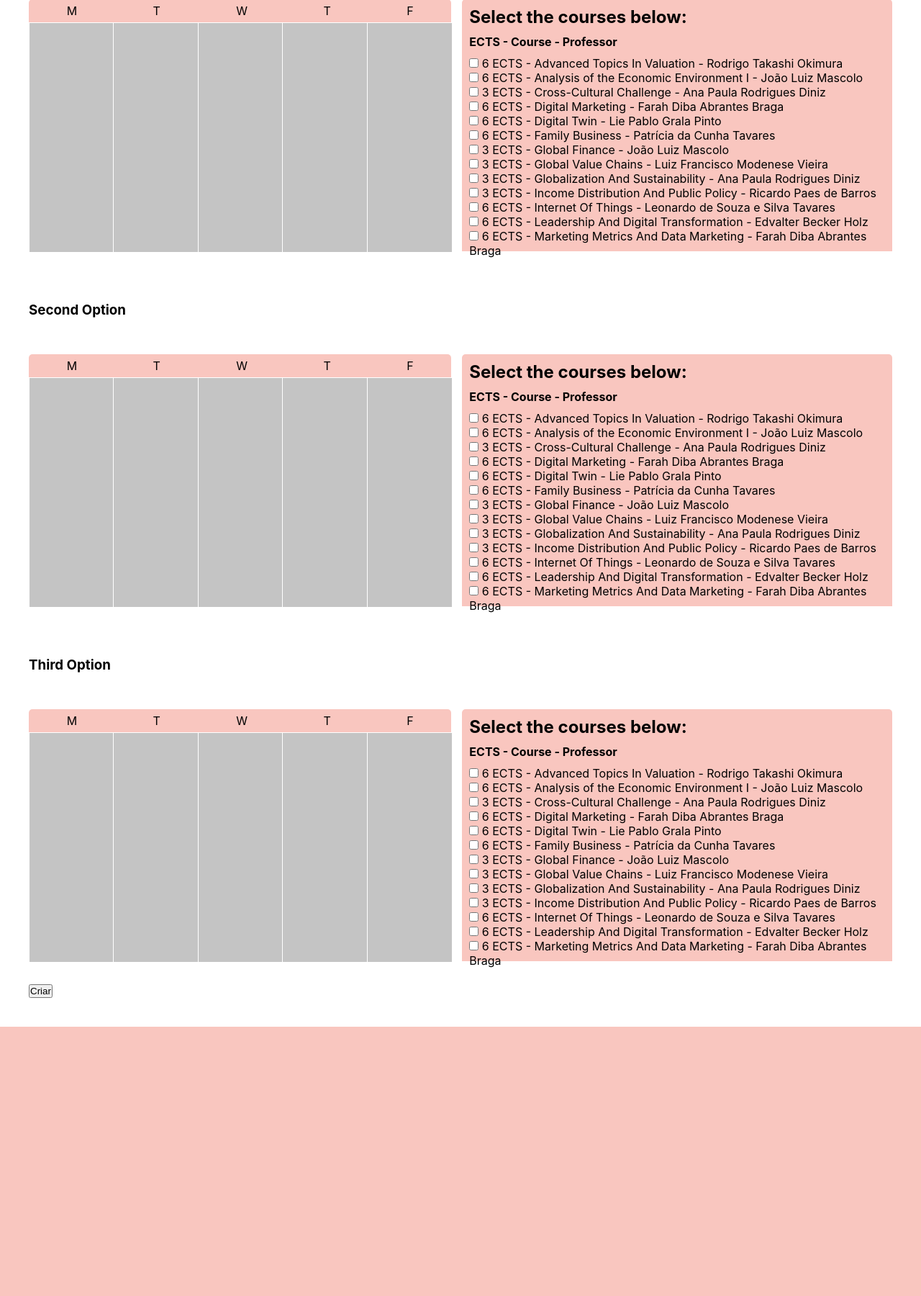
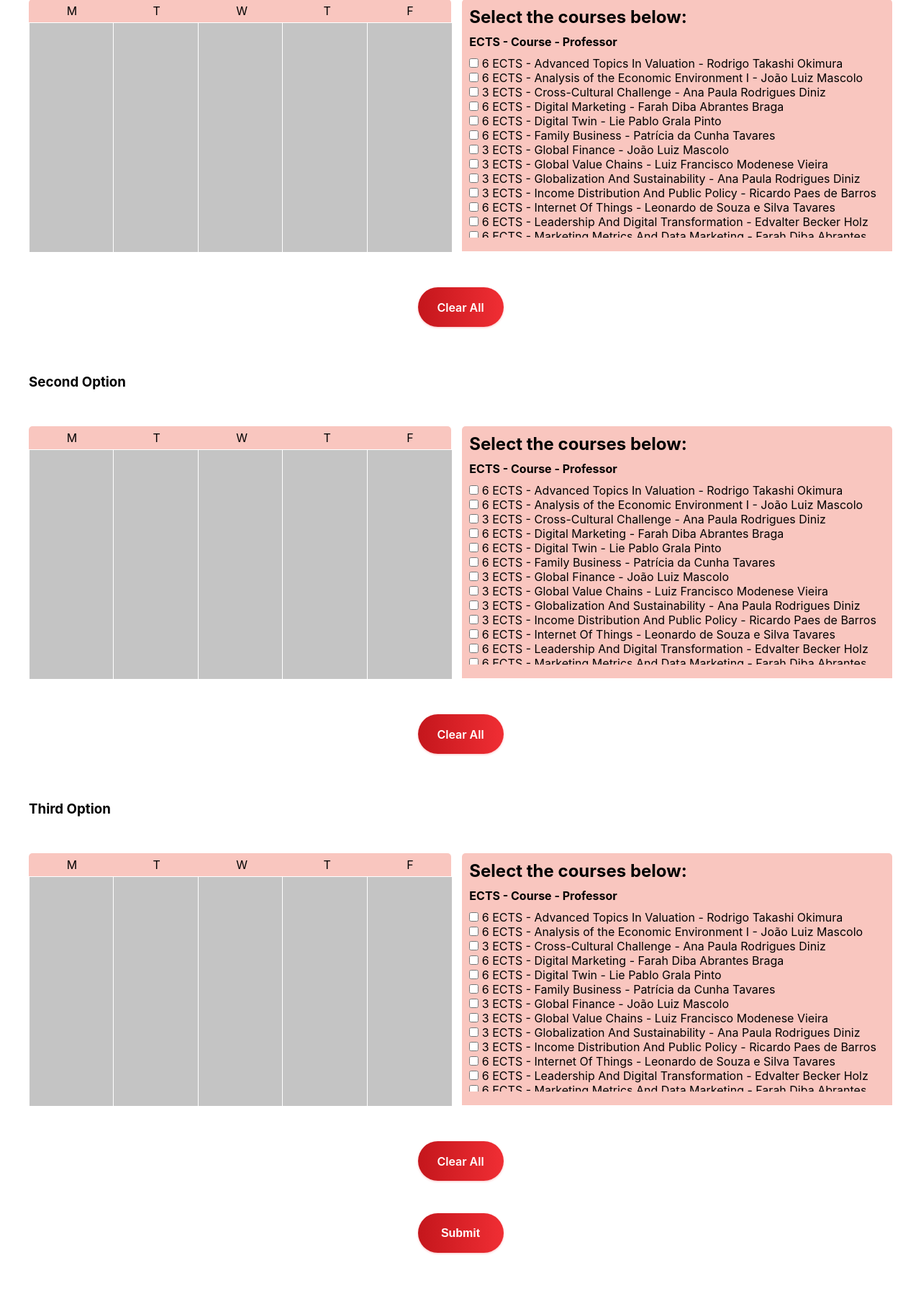
Before and after one commit to Insper/Projeto-Internacional, a Django app: page / in a window 1280 px wide. Shown: the part 1210-3010 px from the top of the page at 72% size. Before the commit the page ends 2636 px from the top, so only its background shows below. Run offline with Django 3.2, Linux system fonts and the light colour scheme; data comes from the database, SQL or seed files in the repository; both versions use the stored data as it was after the commit.

Commit message:
Botões implementados!

```diff
--- a/inputs/static/inputs/css/style.css
+++ b/inputs/static/inputs/css/style.css
@@ -165,7 +165,7 @@ form {
 
 .inputList {
   padding: 0px 10px;
-  height: 80%;
+  height: 72%;
   overflow-y: scroll;
 }
 
@@ -184,3 +184,52 @@ form {
 ::-webkit-scrollbar-thumb:hover {
   background: var(--color-secondary);
 }
+
+
+.bn632-hover {
+  width: 10%;
+  padding: 1.5%;
+  font-size: 16px;
+  font-weight: 600;
+  color: white;
+  cursor: pointer;
+  margin: 20px;
+  height: 55px;
+  text-align:center;
+  border: none;
+  background-size: 300% 100%;
+  border-radius: 50px;
+  -webkit-transition: all .4s ease-in-out;
+  -o-transition: all .4s ease-in-out;
+  -webkit-transition: all .4s ease-in-out;
+  transition: all .4s ease-in-out;
+}
+
+.bn632-hover:hover {
+  background-position: 100% 0;
+  -webkit-transition: all .4s ease-in-out;
+  -o-transition: all .4s ease-in-out;
+  -webkit-transition: all .4s ease-in-out;
+  transition: all .4s ease-in-out;
+}
+
+.bn632-hover:focus {
+  outline: none;
+}
+
+.bn632-hover.bn28 {
+    background-image: linear-gradient(
+      to right,
+      var(--color-primary),
+      #f02e34,
+      #df3338,
+      #e2373f
+    );
+    box-shadow: 0 1px 3px rgba(242, 97, 103, 0.4);
+  }
+
+.buttonCenter{
+  display: flex;
+  justify-content: center;
+  margin: 5px;
+}
--- a/inputs/static/inputs/script/input.js
+++ b/inputs/static/inputs/script/input.js
@@ -110,3 +110,15 @@ function checkInput(e, courseId, course, dateInfo, rowOption) {
     updateBox();
   }
 }
+
+function clearOptions(rowOption, idCheckbox) {
+  for (var day in options[rowOption]) {
+    options[rowOption][day] = [];
+  }
+
+  var checkboxes = document.getElementsByClassName(idCheckbox);
+  for (var checkbox of checkboxes) {
+    checkbox.checked = false;
+  }
+  updateBox();
+}
--- a/inputs/templates/inputs/index.html
+++ b/inputs/templates/inputs/index.html
@@ -92,13 +92,17 @@
         <div class='inputList'>
           {%for course in courses %}
           <div>
-            <input onchange="checkInput(this,'{{course.id}}', '{{course}}', '{{course.dates.all}}','rowOption1')" type="checkbox" id="courseInput_'{{course.id}}'" name="courses1" value='{{course.name}}'>
+            <input onchange="checkInput(this,'{{course.id}}', '{{course}}', '{{course.dates.all}}','rowOption1')" type="checkbox" id="courseInput_'{{course.id}}'" name="courses1" class="checkbox1" value='{{course.name}}'>
             <label for="course1">{{course.ects}} ECTS - {{course.name}} - {{course.professor}}</label>
           </div>
           {% endfor %}
         </div>
       </div>
     </div>
+  </div>
+
+  <div class="buttonCenter">
+    <a class="bn632-hover bn28" onclick="clearOptions('rowOption1', 'checkbox1')">Clear All</a>
   </div>
 
   <br><br>
@@ -142,13 +146,17 @@
         <div class='inputList'>
           {%for course in courses %}
           <div>
-            <input onchange="checkInput(this,'{{course.id}}', '{{course}}', '{{course.dates.all}}','rowOption2')" type="checkbox" id="courseInput_'{{course.id}}'" name="courses2" value='{{course.name}}'>
+            <input onchange="checkInput(this,'{{course.id}}', '{{course}}', '{{course.dates.all}}','rowOption2')" type="checkbox" id="courseInput_'{{course.id}}'" name="courses2" class="checkbox2" value='{{course.name}}'>
             <label for="course2">{{course.ects}} ECTS - {{course.name}} - {{course.professor}}</label>
           </div>
           {% endfor %}
         </div>
       </div>
     </div>
+  </div>
+
+  <div class="buttonCenter">
+    <a class="bn632-hover bn28" onclick="clearOptions('rowOption2', 'checkbox2')">Clear All</a>
   </div>
 
   <br><br>
@@ -191,7 +199,7 @@
         <div class='inputList'>
           {%for course in courses %}
           <div>
-            <input onchange="checkInput(this,'{{course.id}}', '{{course}}', '{{course.dates.all}}','rowOption3')" type="checkbox" id="courseInput_'{{course.id}}'" name="courses3" value='{{course.name}}'>
+            <input onchange="checkInput(this,'{{course.id}}', '{{course}}', '{{course.dates.all}}','rowOption3')" type="checkbox" id="courseInput_'{{course.id}}'" name="courses3" class="checkbox3" value='{{course.name}}'>
             <label for="course3">{{course.ects}} ECTS - {{course.name}} - {{course.professor}}</label>
           </div>
           {% endfor %}
@@ -200,6 +208,9 @@
     </div>
   </div>
 
+  <div class="buttonCenter">
+    <a class="bn632-hover bn28" onclick="clearOptions('rowOption3', 'checkbox3')">Clear All</a>
+  </div>
 
   <!-- <ul>
       {% for candidate in candidates %}
@@ -211,7 +222,9 @@
       {% endfor %}
   </ul> -->
 
-  <button class="btn" type="submit">Criar</button>
+  <div class="buttonCenter">
+    <button class="bn632-hover bn28" type="submit">Submit</button>
+  </div>
 
 </form>
 
```
Also changed, not shown: db.sqlite3.
